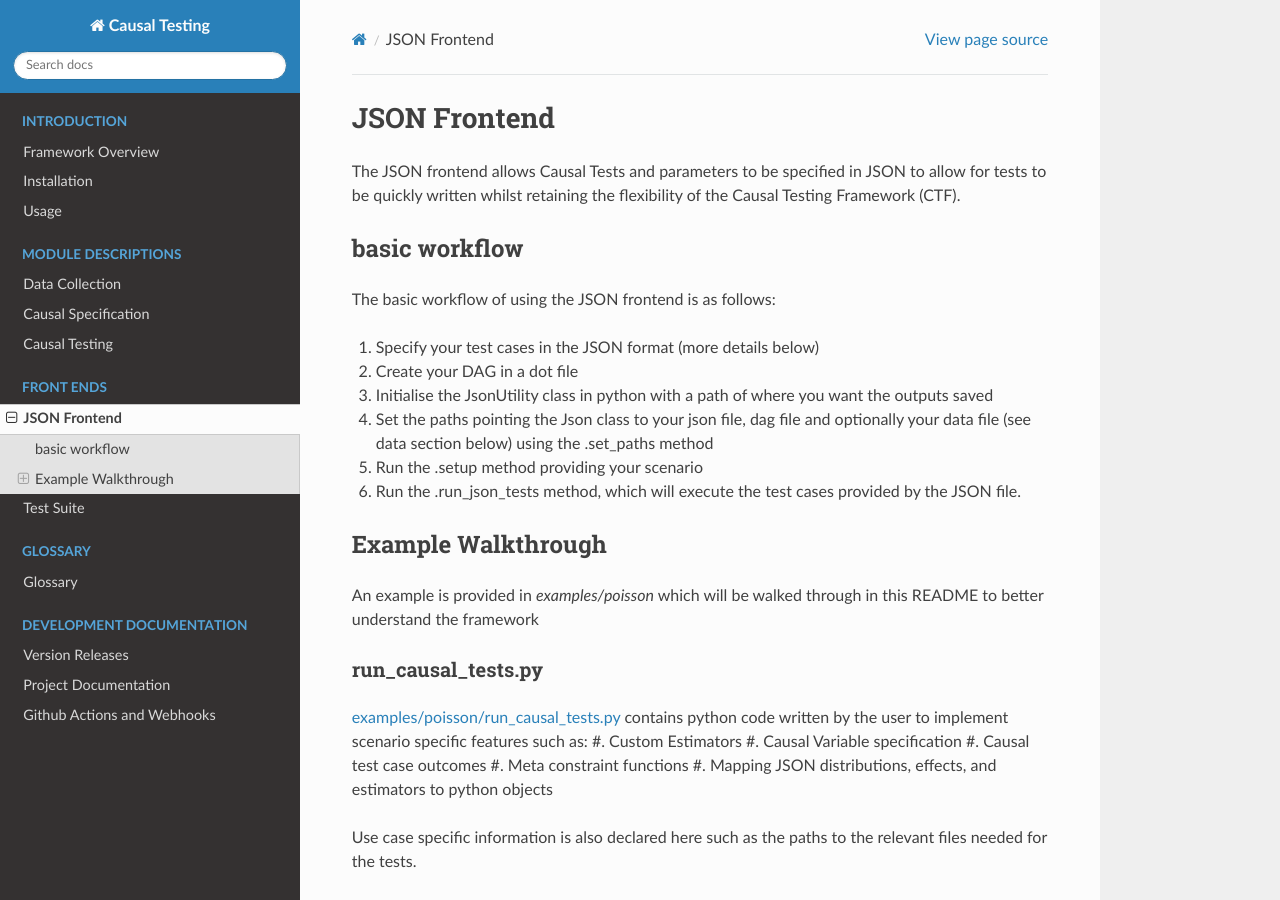
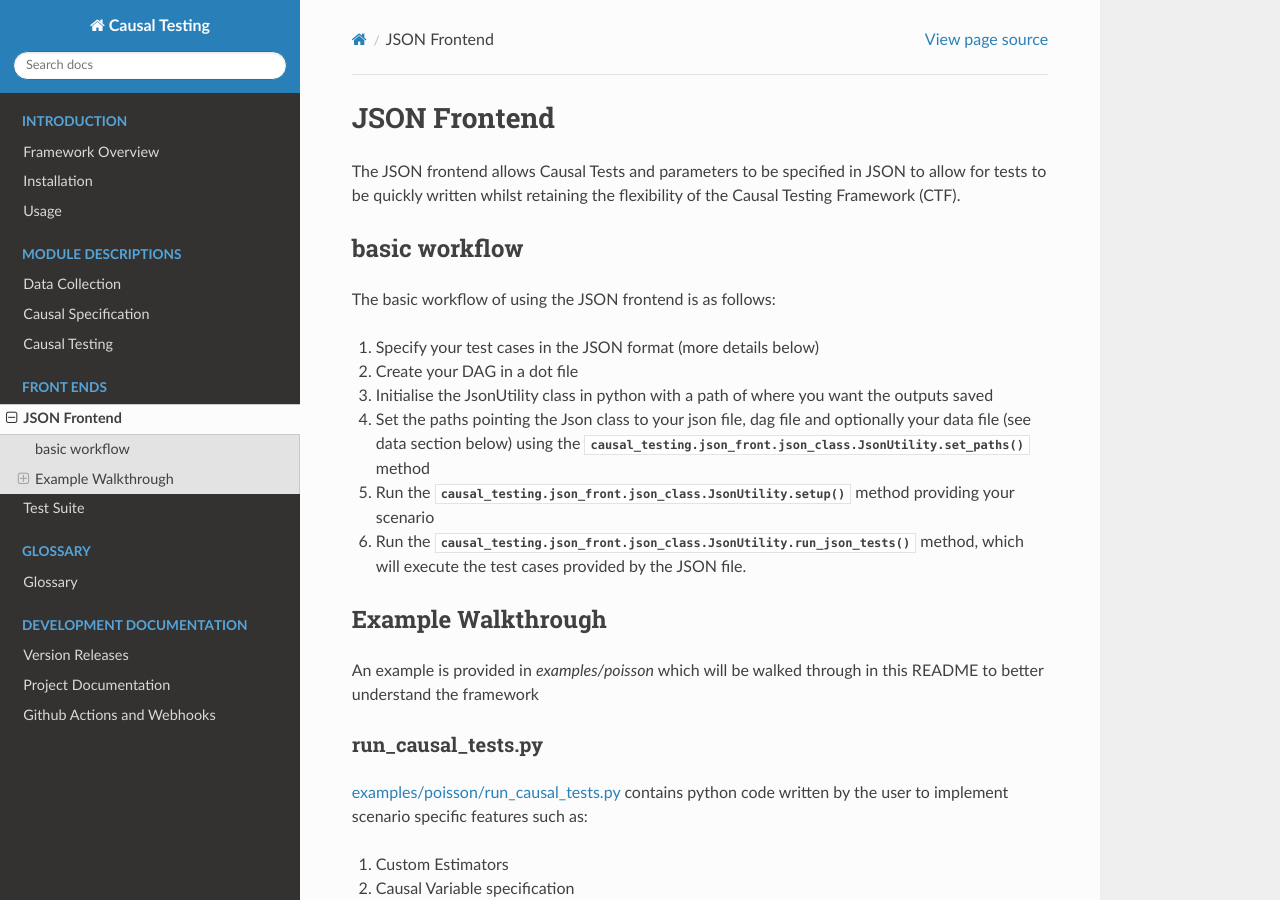
Before and after one commit to CITCOM-project/CausalTestingFramework, a Sphinx documentation site: the page built from docs/source/frontends/json_front_end.rst, in a window 1280 px wide and 900 px high. Built offline with Sphinx 7.4.7 and the Read the Docs theme 2.0.0, drawn with Linux system fonts in a browser that asks for light colours; pages that are not in the unit, such as notebooks, are missing from menus; some of the changed text lies outside the part shown.

Commit message:
link json_front_end.rst to autoapi pages

```diff
--- a/docs/source/frontends/json_front_end.rst
+++ b/docs/source/frontends/json_front_end.rst
@@ -10,9 +10,9 @@
 #. Specify your test cases in the JSON format (more details below)
 #. Create your DAG in a dot file
 #. Initialise the JsonUtility class in python with a path of where you want the outputs saved
-#. Set the paths pointing the Json class to your json file, dag file and optionally your data file (see data section below) using the .set_paths method
-#. Run the .setup method providing your scenario
-#. Run the .run_json_tests method, which will execute the test cases provided by the JSON file.
+#. Set the paths pointing the Json class to your json file, dag file and optionally your data file (see data section below) using the :func:`causal_testing.json_front.json_class.JsonUtility.set_paths` method
+#. Run the :func:`causal_testing.json_front.json_class.JsonUtility.setup` method providing your scenario
+#. Run the :func:`causal_testing.json_front.json_class.JsonUtility.run_json_tests` method, which will execute the test cases provided by the JSON file.
 
 Example Walkthrough
 -------------------
@@ -24,6 +24,7 @@
 `examples/poisson/run_causal_tests.py <https://github.com/CITCOM-project/CausalTestingFramework/blob/main/examples/poisson/run_causal_tests.py>`_
 contains python code written by the user to implement scenario specific features
 such as:
+
 #. Custom Estimators
 #. Causal Variable specification
 #. Causal test case outcomes
```
